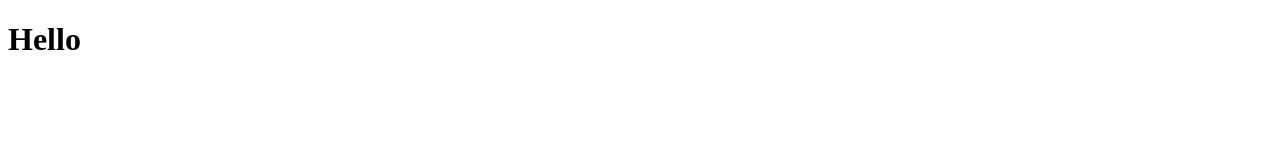
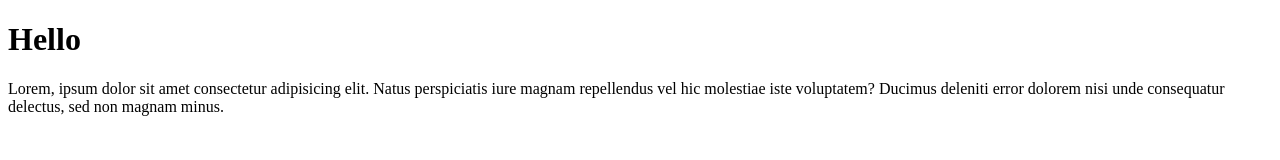
Before and after one commit to jtechronin/git-test, a plain HTML site: page index.html in a window 1280 px wide. Drawn offline with Linux system fonts and the light colour scheme.

Commit message:
update index.html

```diff
--- a/index.html
+++ b/index.html
@@ -8,5 +8,8 @@
 </head>
 <body>
     <h1>Hello</h1>
+    <p>Lorem, ipsum dolor sit amet consectetur adipisicing elit.
+    Natus perspiciatis iure magnam repellendus vel hic molestiae iste voluptatem?
+    Ducimus deleniti error dolorem nisi unde consequatur delectus, sed non magnam minus.</p>
 </body>
 </html>
```
